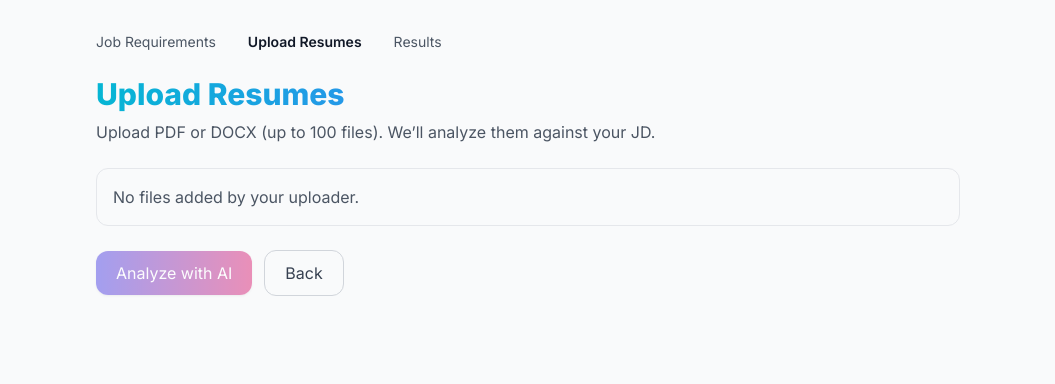
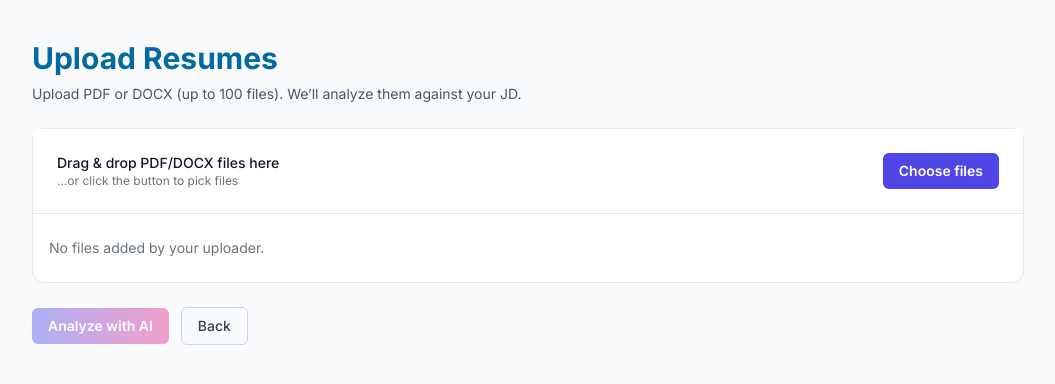
Before and after one commit to Rehan111-555/Resume_Screening, a Next.js app: page /resume-upload in a window 1280 px wide. Shown: the top 384 px of the page, without its empty margins (112-1167 px from the left). Built offline with nearby package versions, Linux system fonts and the light colour scheme.

Commit message:
Update page.tsx

```diff
--- a/app/resume-upload/page.tsx
+++ b/app/resume-upload/page.tsx
@@ -1,181 +1,56 @@
-// app/resume-upload/page.tsx
 "use client";
 
-import { useState } from "react";
+import React, { useState } from "react";
+import UploadBox from "@/components/UploadBox";
+import type { UploadedFile } from "@/types";
 import { useRouter } from "next/navigation";
-import { useApp } from "@/contexts/AppContext";
-import type { UploadedFile, AnalysisResult } from "@/types";
-
-/**
- * Convert any of our supported buffer types into a BlobPart.
- * We intentionally cast to keep TypeScript happy across environments
- * where lib.dom types differ (ArrayBuffer vs SharedArrayBuffer).
- */
-function toBlobPart(input: UploadedFile["content"]): BlobPart {
-  if (typeof input === "string") return input;
-
-  // Uint8Array is an ArrayBufferView (valid BufferSource)
-  if (typeof Uint8Array !== "undefined") {
-    try {
-      if (input instanceof Uint8Array) return (input as unknown) as BlobPart;
-    } catch {
-      /* no-op */
-    }
-  }
-
-  // ArrayBuffer (valid BufferSource)
-  if (typeof ArrayBuffer !== "undefined") {
-    try {
-      if (input instanceof ArrayBuffer) return (input as unknown) as BlobPart;
-    } catch {
-      /* no-op */
-    }
-  }
-
-  // SharedArrayBuffer (also acceptable at runtime, TS may complain; cast it)
-  if (
-    typeof SharedArrayBuffer !== "undefined" &&
-    input instanceof SharedArrayBuffer
-  ) {
-    return (input as unknown) as BlobPart;
-  }
-
-  // Fallback: if it's any typed buffer-like object, pass as-is
-  if (input && typeof input === "object" && "byteLength" in (input as any)) {
-    return (input as unknown) as BlobPart;
-  }
-
-  // Final fallback: stringify to bytes
-  return new TextEncoder().encode(String(input));
-}
 
 export default function ResumeUploadPage() {
   const router = useRouter();
-  const { state, dispatch } = useApp();
-  const { jobRequirements, uploadedFiles, loading } = state;
-
-  const [error, setError] = useState<string | null>(null);
-  const [success, setSuccess] = useState<string | null>(null);
-
-  const setFiles = (files: UploadedFile[]) => {
-    dispatch({ type: "SET_UPLOADED_FILES", payload: files });
-    try {
-      sessionStorage.setItem("uploadedFiles", JSON.stringify(files));
-    } catch {
-      /* ignore */
-    }
-  };
+  const [files, setFiles] = useState<UploadedFile[]>([]);
+  const [submitting, setSubmitting] = useState(false);
 
   async function handleAnalyze() {
-    setError(null);
-    setSuccess(null);
-
-    if (!jobRequirements || Object.keys(jobRequirements).length === 0) {
-      setError("Please complete Job Requirements first.");
-      return;
-    }
-    if (!uploadedFiles.length) {
-      setError("Please upload at least one resume.");
-      return;
-    }
-
+    if (!files.length || submitting) return;
+    setSubmitting(true);
     try {
-      dispatch({ type: "SET_LOADING", payload: true });
-
-      const formData = new FormData();
-      formData.append("jobRequirements", JSON.stringify(jobRequirements));
-
-      for (const f of uploadedFiles) {
-        const part = toBlobPart(f.content);
-        // Cast the part to any to fully suppress overly strict lib checks
-        const file = new File([part as any], f.name, {
-          type: f.type || "application/octet-stream",
-        });
-        formData.append("resumes", file);
-      }
-
-      const res = await fetch("/api/analyze-resumes", {
-        method: "POST",
-        body: formData,
-      });
-
-      const raw = await res.text();
-      if (!res.ok) throw new Error(raw.slice(0, 500));
-
-      let data: AnalysisResult;
-      try {
-        data = JSON.parse(raw);
-      } catch {
-        throw new Error(`Expected JSON but got: ${raw.slice(0, 200)}`);
-      }
-
-      dispatch({ type: "SET_ANALYSIS_RESULT", payload: data });
-      try {
-        sessionStorage.setItem("analysisResult", JSON.stringify(data));
-      } catch {
-        /* ignore */
-      }
-
-      setSuccess(`Analyzed ${data.candidates.length} candidates 🎉`);
+      // You likely already persist these somewhere; here’s a simple example:
+      sessionStorage.setItem("uploadedFiles", JSON.stringify(files));
       router.push("/results");
-    } catch (e: any) {
-      setError(e?.message || "Failed to analyze resumes.");
     } finally {
-      dispatch({ type: "SET_LOADING", payload: false });
+      setSubmitting(false);
     }
   }
 
   return (
-    <main className="max-w-4xl mx-auto px-4 py-8">
-      <div className="mb-6">
-        <nav className="flex gap-8 text-sm text-gray-600">
-          <span>Job Requirements</span>
-          <span className="font-semibold text-gray-900">Upload Resumes</span>
-          <span>Results</span>
-        </nav>
-      </div>
-
-      <h1 className="text-3xl font-extrabold mb-2 bg-gradient-to-r from-cyan-500 via-blue-500 to-indigo-600 bg-clip-text text-transparent">
-        Upload Resumes
-      </h1>
-      <p className="text-gray-600 mb-6">
+    <div className="max-w-5xl mx-auto px-4 py-10">
+      <h1 className="text-3xl font-bold text-sky-700">Upload Resumes</h1>
+      <p className="mt-2 text-sm text-gray-600">
         Upload PDF or DOCX (up to 100 files). We’ll analyze them against your JD.
       </p>
 
-      {/* Replace with your real uploader; this only shows what is already in state */}
-      <div className="rounded-xl border p-4 mb-4">
-        {uploadedFiles.length === 0 ? (
-          <p className="text-gray-600">No files added by your uploader.</p>
-        ) : (
-          <ul className="list-disc ml-6 space-y-1">
-            {uploadedFiles.map((f) => (
-              <li key={f.id}>
-                {f.name} <span className="text-gray-500">({f.type || "unknown"})</span>
-              </li>
-            ))}
-          </ul>
-        )}
+      <div className="mt-6">
+        {/* THIS renders the visible Choose files button + drag/drop */}
+        <UploadBox uploadedFiles={files} onFilesUpload={setFiles} />
       </div>
 
       <div className="mt-6 flex items-center gap-3">
         <button
           onClick={handleAnalyze}
-          disabled={loading || !uploadedFiles.length || !jobRequirements}
-          className="px-5 py-2.5 rounded-xl bg-gradient-to-r from-indigo-600 to-pink-600 text-white disabled:opacity-50 shadow hover:opacity-95"
+          disabled={!files.length || submitting}
+          className="rounded-md bg-gradient-to-r from-indigo-500 to-pink-500 px-4 py-2 text-sm font-semibold text-white disabled:opacity-50"
         >
-          {loading ? "Analyzing…" : "Analyze with AI"}
+          {submitting ? "Analyzing…" : "Analyze with AI"}
         </button>
 
         <button
-          onClick={() => router.push("/job-requirements")}
-          className="px-5 py-2.5 rounded-xl border border-gray-300 text-gray-700 hover:bg-gray-50"
+          type="button"
+          onClick={() => history.back()}
+          className="rounded-md border border-gray-300 px-4 py-2 text-sm font-medium text-gray-700 hover:bg-gray-50"
         >
           Back
         </button>
       </div>
-
-      {error && <div className="mt-4 text-red-600">{error}</div>}
-      {success && <div className="mt-4 text-green-700">{success}</div>}
-    </main>
+    </div>
   );
 }
```
